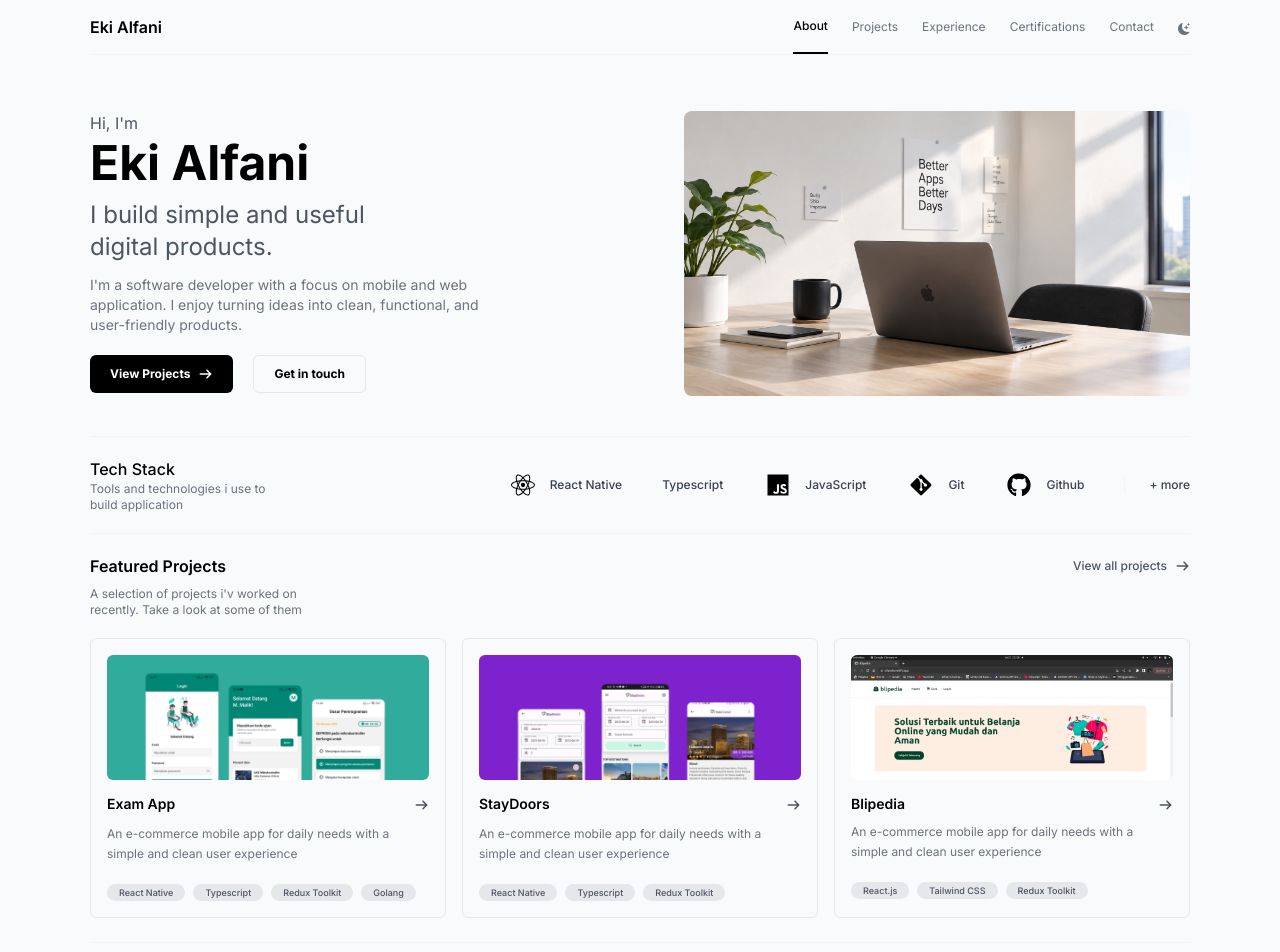
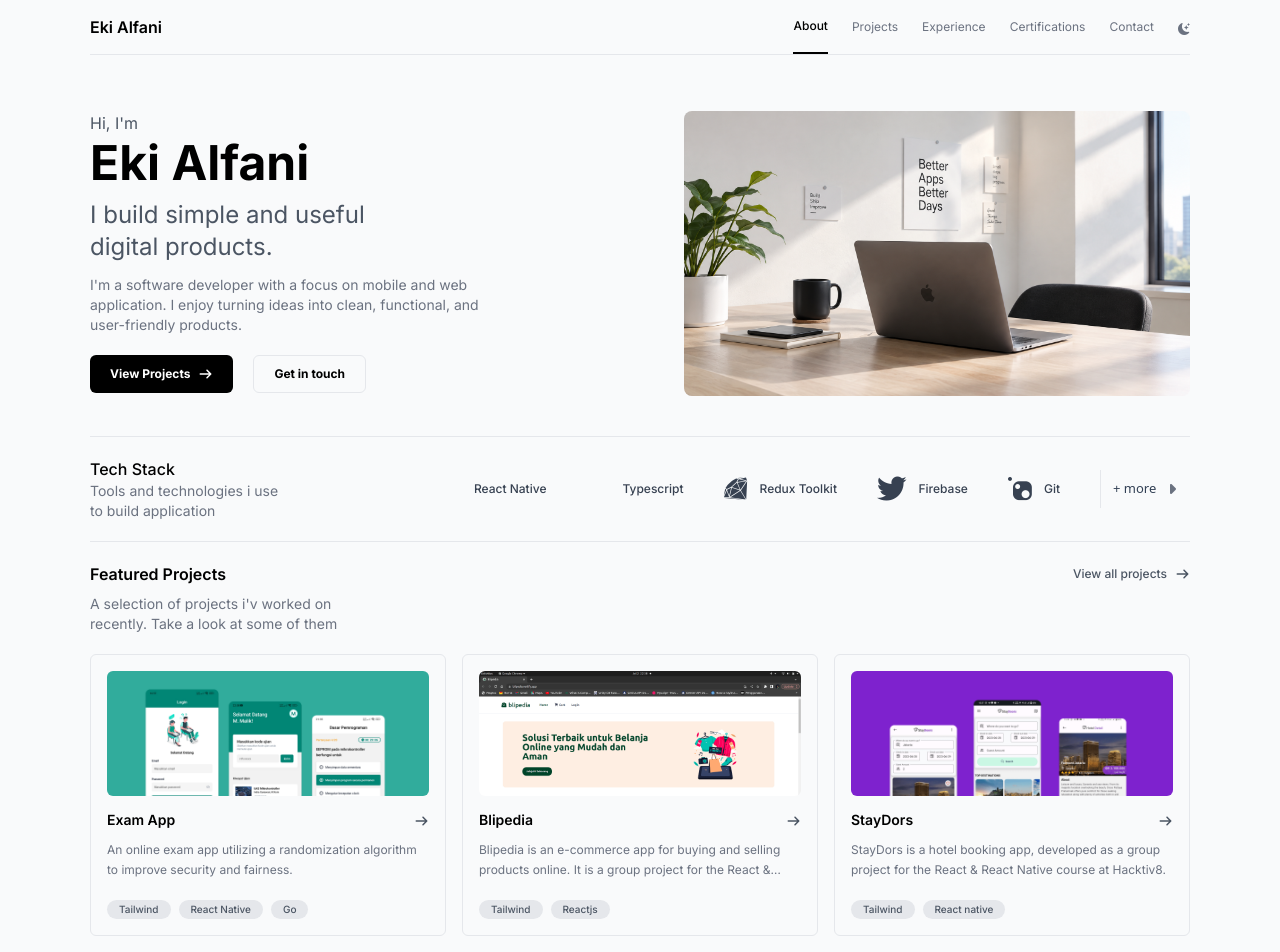
Before and after one commit to ekialfani/portfolio, a React (Create React App) app: page /about in a window 1280 px wide. Shown: the top 952 px of the page. Built offline with nearby package versions, Linux system fonts and the light colour scheme.

Commit message:
feat: add tech stack dropdown and improve about page styling

```diff
--- a/package.json
+++ b/package.json
@@ -17,6 +17,7 @@
     "react-dom": "^18.2.0",
     "react-router-dom": "^6.10.0",
     "react-scripts": "5.0.1",
+    "react-select": "^5.10.2",
     "web-vitals": "^2.1.4"
   },
   "scripts": {
--- a/src/components/Navbar.js
+++ b/src/components/Navbar.js
@@ -15,7 +15,7 @@ function Navbar() {
 
   return (
     <nav
-      className={`sticky top-0 right-0 z-40 max-w-[1100px] h-[55px] mx-auto flex justify-between border-b border-gray-100 dark:border-b-gray-800 bg-gray-50 dark:bg-slate-900`}
+      className={`sticky top-0 right-0 z-40 max-w-[1100px] h-[55px] mx-auto flex justify-between border-b border-gray-200 dark:border-b-gray-800 bg-gray-50 dark:bg-slate-900`}
     >
       <NavLink className="h-full hidden md:flex items-center" to="/about">
         <h1 className="text-md font-semibold text-black dark:text-white">
--- /dev/null
+++ b/src/components/dropdown/index.js
@@ -0,0 +1,133 @@
+import { useState } from "react";
+import Select, { components } from "react-select";
+import "devicon/devicon.min.css";
+import { FontAwesomeIcon } from "@fortawesome/react-fontawesome";
+import { faCaretDown, faCaretRight } from "@fortawesome/free-solid-svg-icons";
+
+const techOptions = [
+  { value: "react", label: "React Native", icon: "devicon-react-original" },
+  {
+    value: "typescript",
+    label: "TypeScript",
+    icon: "devicon-typescript-original",
+  },
+  {
+    value: "javascript",
+    label: "JavaScript",
+    icon: "devicon-javascript-plain",
+  },
+  {
+    value: "golang",
+    label: "Golang",
+    icon: "devicon-go-original-wordmark",
+  },
+  { value: "html5", label: "HTML5", icon: "devicon-html5-plain" },
+  { value: "css3", label: "CSS3", icon: "devicon-css3-plain" },
+  {
+    value: "tailwindcss",
+    label: "Tailwind CSS",
+    icon: "devicon-tailwindcss-original",
+  },
+  { value: "redux", label: "Redux Toolkit", icon: "devicon-redux-original" },
+  { value: "axios", label: "Axios", icon: "devicon-axios-plain" },
+  { value: "firebase", label: "Firebase", icon: "devicon-firebase-plain" },
+  {
+    value: "androidstudio",
+    label: "Android Studio",
+    icon: "devicon-androidstudio-plain",
+  },
+  {
+    value: "xcode",
+    label: "Xcode",
+    icon: "devicon-xcode-plain",
+  },
+  { value: "git", label: "Git", icon: "devicon-git-plain" },
+  { value: "github", label: "GitHub", icon: "devicon-github-original" },
+];
+
+const Option = (props) => (
+  <components.Option {...props}>
+    <div className="flex min-w-0 items-center gap-2.5 whitespace-nowrap">
+      <i
+        className={`${props.data.icon} shrink-0 text-[19px]`}
+        aria-hidden="true"
+      />
+      <span className="truncate">{props.data.label}</span>
+    </div>
+  </components.Option>
+);
+
+const MenuList = (props) => (
+  <components.MenuList {...props}>
+    <div className="grid grid-cols-2 gap-x-1 gap-y-0.5">{props.children}</div>
+  </components.MenuList>
+);
+
+const selectClassNames = {
+  container: () =>
+    "relative w-[90px] font-sans border-l border-gray-200 dark:border-gray-700",
+
+  valueContainer: () => "min-w-0 flex-nowrap overflow-hidden pl-3",
+
+  placeholder: () =>
+    "m-0 whitespace-nowrap text-[13px] text-slate-700 dark:text-gray-400 font-medium",
+
+  indicatorsContainer: () => "h-[35px]",
+
+  dropdownIndicator: () => "px-2 pl-1 text-slate-300 hover:text-white",
+
+  indicatorSeparator: () => "hidden",
+
+  menu: () =>
+    [
+      "!left-auto !right-0 !mt-2 !w-[357px]",
+      "overflow-hidden rounded-[14px]",
+      "border border-gray-200 dark:border-gray-600 bg-white dark:bg-slate-800",
+      "shadow-xl shadow-black/25 dark:shadow-slate-500/25 z-50",
+    ].join(" "),
+
+  menuList: () => "max-h-[260px] overflow-x-hidden overflow-y-auto p-2.5",
+
+  option: () =>
+    "cursor-pointer rounded-md px-2.5 py-[7px] text-xs text-gray-700 dark:text-gray-300 transition-colors",
+
+  noOptionsMessage: () => "p-3 text-sm text-slate-400",
+};
+
+export default function TechStackDropdown() {
+  const [isOpen, setIsOpen] = useState(false);
+
+  return (
+    <div className="relative z-20">
+      <Select
+        unstyled
+        options={techOptions}
+        classNames={selectClassNames}
+        components={{
+          Option,
+          MenuList,
+          IndicatorSeparator: () => null,
+          DropdownIndicator: () => (
+            <span className="flex items-center pr-2 text-gray-500 mt-1">
+              {isOpen ? (
+                <FontAwesomeIcon icon={faCaretDown} />
+              ) : (
+                <FontAwesomeIcon icon={faCaretRight} />
+              )}
+            </span>
+          ),
+        }}
+        placeholder="+ more"
+        isSearchable={false}
+        isClearable={false}
+        isMulti={false}
+        controlShouldRenderValue={false}
+        menuIsOpen={isOpen}
+        onMenuOpen={() => setIsOpen(true)}
+        onMenuClose={() => setIsOpen(false)}
+        onChange={() => setIsOpen(false)}
+        aria-label="More technologies"
+      />
+    </div>
+  );
+}
--- a/src/pages/About.js
+++ b/src/pages/About.js
@@ -7,11 +7,16 @@ import {
 } from "@fortawesome/free-brands-svg-icons";
 import { faArrowRight } from "@fortawesome/free-solid-svg-icons";
 import { FontAwesomeIcon } from "@fortawesome/react-fontawesome";
+import getProjects from "../data";
+import TechStackDropdown from "../components/dropdown";
 
 function Home() {
+  const projects = getProjects();
+  const selectedProjects = projects?.filter((project) => project?.isSelected);
+
   return (
     <div className="w-full relative">
-      <div className="flex gap-x-10 pt-14 pb-10 border-b border-b-gray-100 dark:border-b-gray-800">
+      <div className="flex gap-x-10 pt-14 pb-10 border-b border-b-gray-200 dark:border-b-gray-800">
         {/* LEFT */}
         <div className="flex-1">
           <h1 className="text-md text-gray-600 mb-1 dark:text-gray-400">
@@ -58,68 +63,59 @@ function Home() {
         </div>
       </div>
 
-      <div className="flex items-center py-5 border-b border-b-gray-100 dark:border-b-gray-800">
+      <div className="flex items-center py-5 border-b border-b-gray-200 dark:border-b-gray-800">
         <div className="flex-1">
           <h2 className="text-md font-medium dark:text-white">Tech Stack</h2>
-          <p className="text-xs text-gray-500 dark:text-gray-400 max-w-[200px]">
+          <p className="text-sm text-gray-500 dark:text-gray-400 max-w-[200px]">
             Tools and technologies i use to build application
           </p>
         </div>
         <div className="flex-2">
           <ul className="flex items-center gap-x-10">
             <li className="flex items-center gap-x-3">
-              <FontAwesomeIcon
-                className="text-2xl font-bold dark:text-gray-300"
-                icon={faReact}
-              />
+              <i className="devicon-react-original text-2xl text-gray-700 dark:text-gray-300"></i>
+
               <p className="text-xs text-gray-700 dark:text-gray-400 font-medium">
                 React Native
               </p>
             </li>
             <li className="flex items-center gap-x-3">
-              <FontAwesomeIcon
-                className="text-2xl font-bold dark:text-gray-300"
-                icon={faTypescript}
-              />
+              <i className="devicon-typescript-plain text-2xl text-gray-700 dark:text-gray-300"></i>
+
               <p className="text-xs text-gray-700 dark:text-gray-400 font-medium">
                 Typescript
               </p>
             </li>
             <li className="flex items-center gap-x-3">
-              <FontAwesomeIcon
-                className="text-2xl font-bold dark:text-gray-300"
-                icon={faJs}
-              />
+              <i className="devicon-redux-original text-2xl text-gray-700 dark:text-gray-300"></i>
+
               <p className="text-xs text-gray-700 dark:text-gray-400 font-medium">
-                JavaScript
+                Redux Toolkit
               </p>
             </li>
             <li className="flex items-center gap-x-3">
-              <FontAwesomeIcon
-                className="text-2xl font-bold dark:text-gray-300"
-                icon={faGitAlt}
-              />
+              <i className="devicon-firebase-plain text-2xl text-gray-700 dark:text-gray-300"></i>
+
+              <p className="text-xs text-gray-700 dark:text-gray-400 font-medium">
+                Firebase
+              </p>
+            </li>
+            <li className="flex items-center gap-x-3">
+              <i className="devicon-git-plain text-2xl text-gray-700 dark:text-gray-300"></i>
+
               <p className="text-xs text-gray-700 dark:text-gray-400 font-medium">
                 Git
               </p>
             </li>
-            <li className="flex items-center gap-x-3">
-              <FontAwesomeIcon
-                className="text-2xl font-bold dark:text-gray-300"
-                icon={faGithub}
-              />
-              <p className="text-xs text-gray-700 dark:text-gray-400 font-medium">
-                Github
-              </p>
-            </li>
-            <button className="border-l border-gray-100 dark:border-l-gray-800 pl-6 text-xs text-gray-700 dark:text-gray-400 font-medium">
+            {/* <button className="border-l border-gray-200 dark:border-l-gray-800 pl-6 text-xs text-gray-700 dark:text-gray-400 font-medium">
               + more
-            </button>
+            </button> */}
+            <TechStackDropdown />
           </ul>
         </div>
       </div>
 
-      <div className="pt-5 pb-6 border-b border-b-gray-100 dark:border-b-gray-800">
+      <div className="pt-5 pb-6 border-b border-b-gray-200 dark:border-b-gray-800">
         <div>
           <div className="flex justify-between">
             <p className="text-md font-semibold dark:text-white">
@@ -135,22 +131,26 @@ function Home() {
               />
             </button>
           </div>
-          <p className="text-xs max-w-[215px] text-gray-500 dark:text-gray-400 mt-2">
+          <p className="text-sm max-w-[300px] text-gray-500 dark:text-gray-400 mt-2">
             A selection of projects i'v worked on recently. Take a look at some
             of them
           </p>
         </div>
 
         <div className="grid grid-cols-3 gap-4 mt-5">
-          <div className="p-4 border border-gray-200 dark:border-gray-600 rounded-md">
+          {selectedProjects?.map((project) => (
+            <div
+              key={project?.id}
+              className="p-4 border border-gray-200 dark:border-gray-600 rounded-md"
+            >
               <div className="h-[125px] overflow-hidden rounded-md">
-              <img src="./images/exam-app.png" alt="exam-app" />
+                <img src={project?.img} alt="exam-app" />
               </div>
 
               <div className="pt-3">
                 <div className="flex items-center justify-between mb-2">
                   <h4 className="text-sm font-semibold dark:text-white">
-                  Exam App
+                    {project?.title}
                   </h4>
                   <a
                     href="http://github.com/ekialfani/exam-app"
@@ -163,125 +163,40 @@ function Home() {
                     />
                   </a>
                 </div>
-              <p className="text-xs text-gray-500 dark:text-gray-400 leading-5">
-                An e-commerce mobile app for daily needs with a simple and clean
-                user experience
+                <p className="text-xs text-gray-500 dark:text-gray-400 leading-5 line-clamp-2">
+                  {project?.description}
                 </p>
                 <div className="flex items-center gap-x-2 mt-5">
-                <p className="text-[9px] bg-gray-200 dark:bg-gray-400 font-medium px-3 py-0.5 rounded-full text-gray-600 dark:text-gray-800">
-                  React Native
+                  {project?.techStack?.map((stack) => (
+                    <p className="text-[10px] bg-gray-200 dark:bg-gray-800 font-medium px-3 py-0.5 rounded-full text-gray-600 dark:text-gray-300">
+                      {stack}
                     </p>
-                <p className="text-[9px] bg-gray-200 dark:bg-gray-400 font-medium px-3 py-0.5 rounded-full text-gray-600 dark:text-gray-800">
-                  Typescript
-                </p>
-                <p className="text-[9px] bg-gray-200 dark:bg-gray-400 font-medium px-3 py-0.5 rounded-full text-gray-600 dark:text-gray-800">
-                  Redux Toolkit
-                </p>
-                <p className="text-[9px] bg-gray-200 dark:bg-gray-400 font-medium px-3 py-0.5 rounded-full text-gray-600 dark:text-gray-800">
-                  Golang
-                </p>
+                  ))}
                 </div>
               </div>
             </div>
-
-          <div className="p-4 border border-gray-200 dark:border-gray-600 rounded-md">
-            <div className="h-[125px] overflow-hidden rounded-md">
-              <img src="./images/staydors.png" alt="exam-app" />
-            </div>
-
-            <div className="pt-3">
-              <div className="flex items-center justify-between mb-2">
-                <h4 className="text-sm font-semibold dark:text-white">
-                  StayDoors
-                </h4>
-                <a
-                  href="https://github.com/FinalProject03-Kel04-Hacktiv8/Kel04-FP03-Hacktiv8-Hotel-Reservation-MobileApp.git"
-                  target="_blank"
-                  rel="noreferrer"
-                >
-                  <FontAwesomeIcon
-                    icon={faArrowRight}
-                    className="text-gray-600 dark:text-gray-300 text-xs font-bold"
-                  />
-                </a>
-              </div>
-              <p className="text-xs text-gray-500 dark:text-gray-400 leading-5">
-                An e-commerce mobile app for daily needs with a simple and clean
-                user experience
-              </p>
-              <div className="flex items-center gap-x-2 mt-5">
-                <p className="text-[9px] bg-gray-200 dark:bg-gray-400 font-medium px-3 py-0.5 rounded-full text-gray-600 dark:text-gray-800">
-                  React Native
-                </p>
-                <p className="text-[9px] bg-gray-200 dark:bg-gray-400 font-medium px-3 py-0.5 rounded-full text-gray-600 dark:text-gray-800">
-                  Typescript
-                </p>
-                <p className="text-[9px] bg-gray-200 dark:bg-gray-400 font-medium px-3 py-0.5 rounded-full text-gray-600 dark:text-gray-800">
-                  Redux Toolkit
-                </p>
-              </div>
-            </div>
-          </div>
-
-          <div className="p-4 border border-gray-200 dark:border-gray-600 rounded-md">
-            <div className="h-[125px] overflow-hidden rounded-md">
-              <img src="./images/blipedia.png" alt="exam-app" />
-            </div>
-
-            <div className="pt-3">
-              <div className="flex items-center justify-between mb-1.5">
-                <h4 className="text-sm font-semibold dark:text-white">
-                  Blipedia
-                </h4>
-                <a
-                  href="https://blipedia.netlify.app/"
-                  target="_blank"
-                  rel="noreferrer"
-                >
-                  <FontAwesomeIcon
-                    icon={faArrowRight}
-                    className="text-gray-600 dark:text-gray-300 text-xs font-bold"
-                  />
-                </a>
-              </div>
-              <p className="text-xs text-gray-500 dark:text-gray-400 leading-5">
-                An e-commerce mobile app for daily needs with a simple and clean
-                user experience
-              </p>
-              <div className="flex items-center gap-x-2 mt-5">
-                <p className="text-[9px] bg-gray-200 dark:bg-gray-400 font-medium px-3 py-0.5 rounded-full text-gray-600 dark:text-gray-800">
-                  React.js
-                </p>
-                <p className="text-[9px] bg-gray-200 dark:bg-gray-400 font-medium px-3 py-0.5 rounded-full text-gray-600 dark:text-gray-800">
-                  Tailwind CSS
-                </p>
-                <p className="text-[9px] bg-gray-200 dark:bg-gray-400 font-medium px-3 py-0.5 rounded-full text-gray-600 dark:text-gray-800">
-                  Redux Toolkit
-                </p>
-              </div>
-            </div>
-          </div>
+          ))}
         </div>
       </div>
 
       <div className="grid grid-cols-3 py-8">
         <div className="pr-12 border-r border-r-gray-100 dark:border-r-gray-800">
           <h2 className="text-md font-semibold dark:text-white">Experience</h2>
-          <p className="text-xs text-gray-500 dark:text-gray-400 max-w-[250px] mt-2">
+          <p className="text-sm text-gray-500 dark:text-gray-400 max-w-[250px] mt-2">
             My work experince and what i've done along the way.
           </p>
         </div>
         <div className="flex flex-row gap-x-5 items-start px-4">
-          <a href="https://blocdev.id/">
+          <a href="https://blocdev.id/" target="_blank" rel="noreferrer">
             <img
-              className="w-16 h-16 dark:bg-white rounded-lg"
+              className="w-16 h-16 bg-white dark:bg-slate-800 border border-gray-200 dark:border-slate-700 rounded-lg"
               src="/images/blockdev-logo.webp"
               alt="blockdev-logo"
             />
           </a>
 
           <div>
-            <h4 className="text-sm font-semibold dark:text-white">BlockDev</h4>
+            <h4 className="text-sm font-semibold dark:text-white">BlocDev</h4>
             <h5 className="text-xs font-medium text-gray-600 dark:text-gray-400 mt-1">
               Mobile Developer
             </h5>
@@ -292,17 +207,16 @@ function Home() {
         </div>
         <ul className="list-disc px-4">
           <li className="text-xs text-gray-500 dark:text-gray-400 leading-5">
-            Developed and maintained bulky mobile app (React Native)
+            Developed and maintained e-commerce features while improving UI/UX
+            and application stability.
           </li>
           <li className="text-xs text-gray-500 dark:text-gray-400 leading-5">
-            Implemented new features and integrated with backend APIs
+            Modernized the codebase with TypeScript, feature-based architecture,
+            and React Native upgrades.
           </li>
           <li className="text-xs text-gray-500 dark:text-gray-400 leading-5">
-            Collaborated with cross-functional teams (desing, backend and
-            product)
-          </li>
-          <li className="text-xs text-gray-500 dark:text-gray-400 leading-5">
-            Improved app performance and resolved production issues
+            Integrated authentication and push notifications, and managed
+            releases to Google Play Store and Apple App Store.
           </li>
         </ul>
       </div>
--- a/src/pages/Experience.js
+++ b/src/pages/Experience.js
@@ -21,10 +21,10 @@ function Experience() {
           developer.
         </p>
       </div>
-      <div className="mt-10 p-3 flex border border-gray-200 dark:border-gray-700 gap-x-10 rounded-lg">
+      <div className="mt-10 p-3 flex border border-gray-200 dark:border-slate-800 gap-x-10 rounded-lg">
         {/* left */}
         <div className="basis-3/4 flex gap-x-5 p-5">
-          <div className="border border-gray-200 dark:border-gray-500 self-start rounded-lg bg-white dark:bg-gray-300">
+          <div className="border border-gray-200 dark:border-gray-700 self-start rounded-lg bg-white dark:bg-gray-800">
             <img
               className="w-30"
               src="/images/blockdev-logo.webp"
@@ -35,7 +35,7 @@ function Experience() {
             <div>
               <div className="flex justify-between">
                 <h4 className="text-sm font-bold dark:text-gray-100">
-                  BlockDev
+                  BlocDev
                 </h4>
                 <p className="text-xs font-medium text-gray-500 dark:text-gray-400">
                   2025 - Present
```
Also changed, not shown: src/data/index.js (+10 -0 lines), 1 other file (tests, documents, lock files or other folders). Lines whose indentation alone changed are shown as unchanged.
